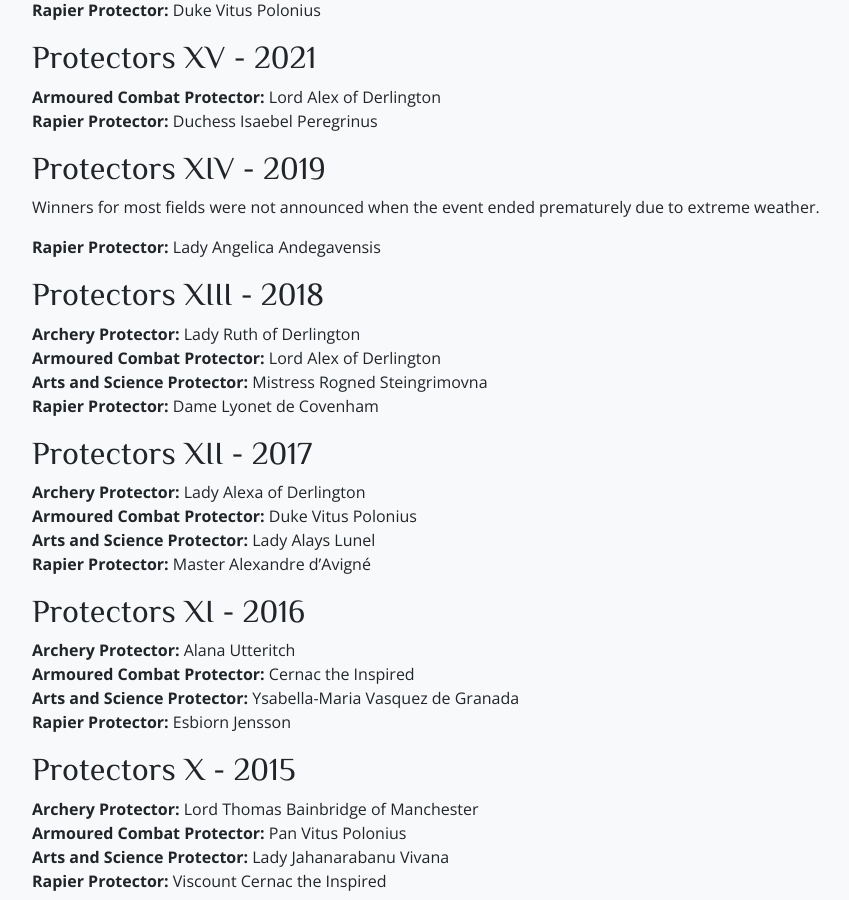
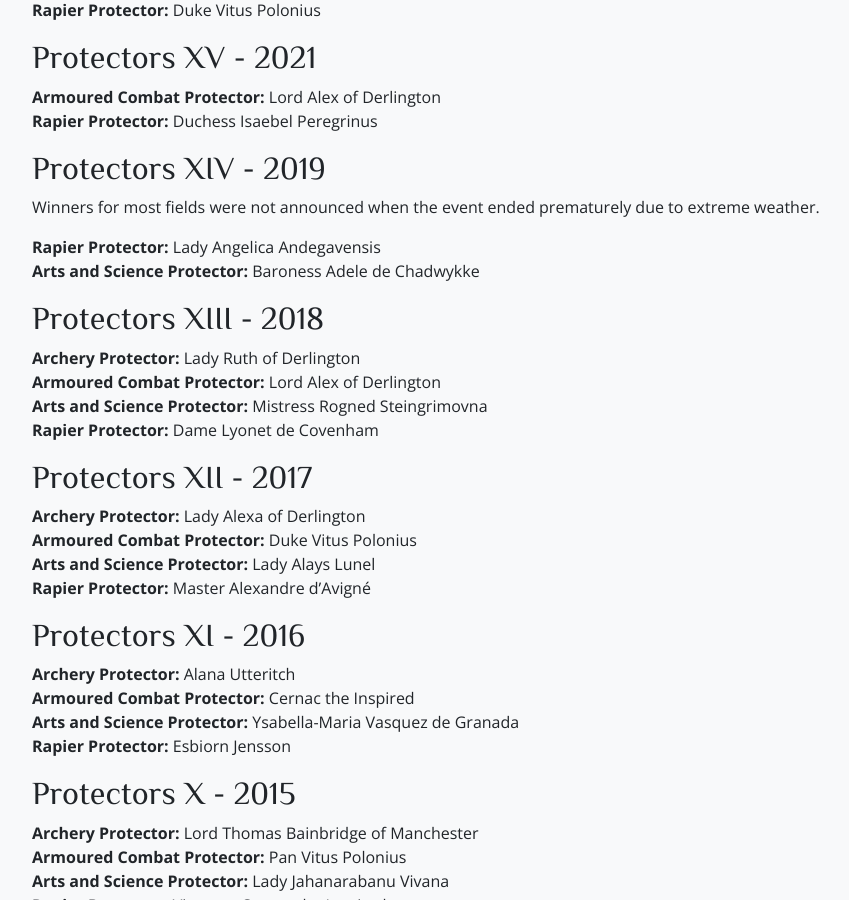
Before and after one commit to drachenwald/insulae-draconis, a Jekyll site: the page built from activities/protectors.md, in a window 1280 px wide and 900 px high, scrolled down 601 px. Shown: the whole window, without its empty margins (50-899 px from the left). Built offline with Jekyll 4.4.1, drawn with Linux system fonts in a browser that asks for light colours; comment, search, counter and statistics services are not loaded.

Commit message:
Update protectors.yaml
Added A&S to 2019

```diff
--- a/_data/protectors.yaml
+++ b/_data/protectors.yaml
@@ -40,6 +40,8 @@ winners:
     protectors:
       - field: rapier
         name: Lady Angelica Andegavensis
+      - field: aands
+        name: Baroness Adele de Chadwykke
 
   - tournament: Protectors XIII
     year: 2018
```
